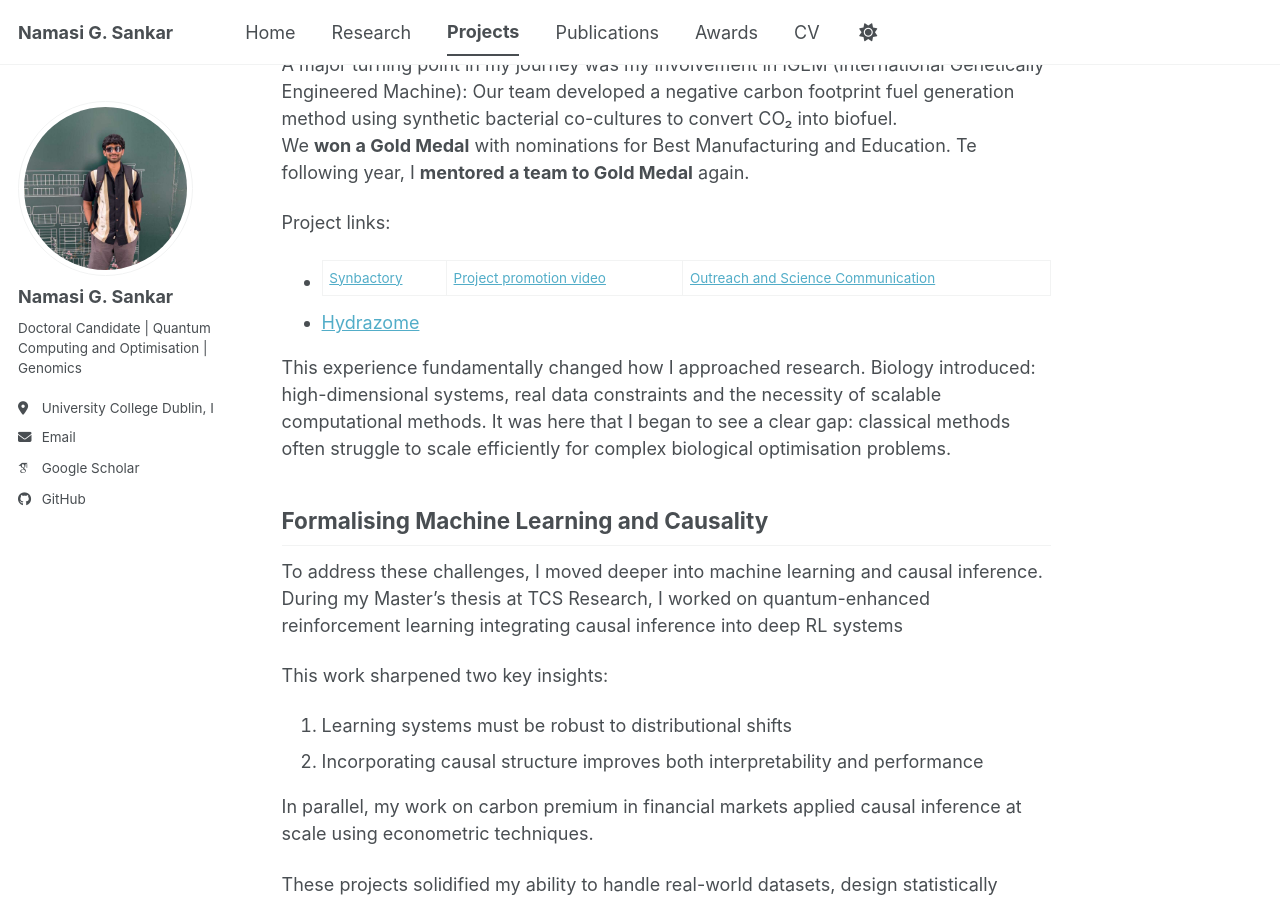
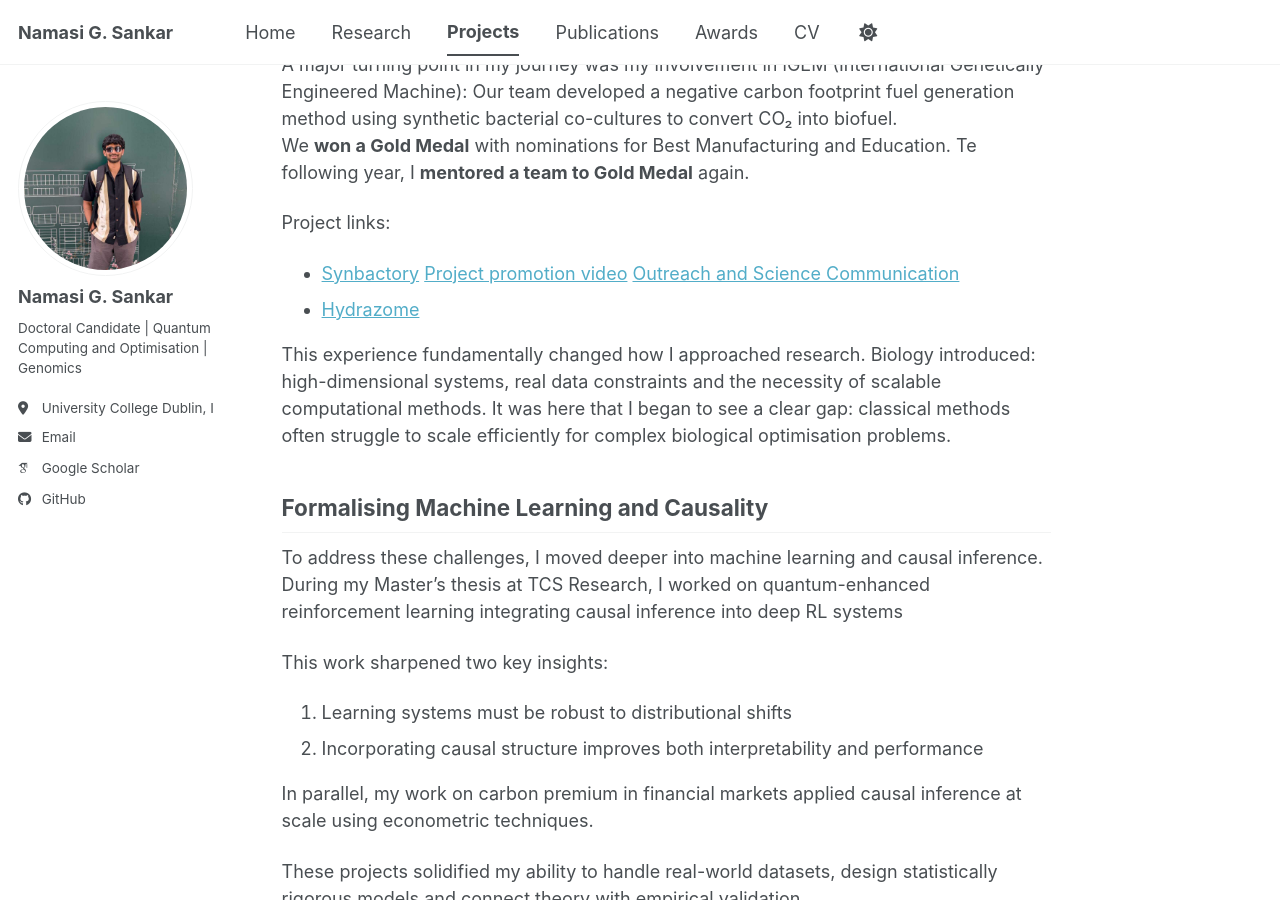
Before and after one commit to Namasi-PhD/Namasi-PhD.github.io, a Jekyll site: the page built from _pages/projects.md, in a window 1280 px wide and 900 px high, scrolled down 1249 px. Built offline with Jekyll 4.4.1, drawn with Linux system fonts in a browser that asks for light colours; some web fonts are replaced; a script bundle is joined from its source files by our own code; library files that are not in the unit come from our copies.

```diff
--- a/_pages/projects.md
+++ b/_pages/projects.md
@@ -38,7 +38,7 @@ Our team developed a negative carbon footprint fuel generation method using synt
 We **won a Gold Medal** with nominations for Best Manufacturing and Education. Te following year, I **mentored a team to Gold Medal** again.
 
 Project links:
-- [Synbactory](https://2021.igem.org/Team:IISER-Pune-India) | [Project promotion video](https://video.igem.org/w/aJJZzf5xw9EMSf7T31dwYJ) | [Outreach and Science Communication](https://www.youtube.com/@iGEMIISERPune)
+- [Synbactory](https://2021.igem.org/Team:IISER-Pune-India)  [Project promotion video](https://video.igem.org/w/aJJZzf5xw9EMSf7T31dwYJ)  [Outreach and Science Communication](https://www.youtube.com/@iGEMIISERPune)
 - [Hydrazome](https://2022.igem.wiki/iiser-pune-india/)
 
 This experience fundamentally changed how I approached research. Biology introduced: high-dimensional systems, real data constraints and the necessity of scalable computational methods. It was here that I began to see a clear gap: classical methods often struggle to scale efficiently for complex biological optimisation problems.
```
